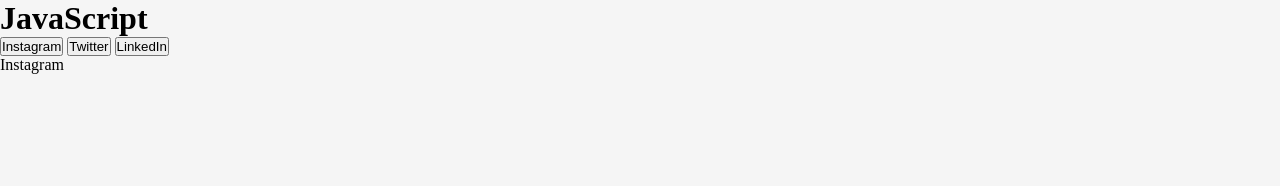
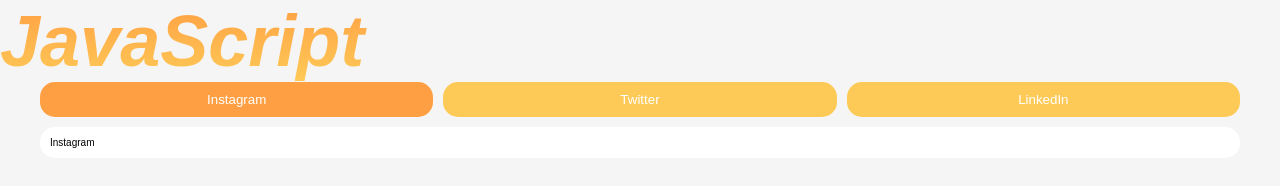
Before and after one commit to marwanalsaydali/JavaScript-Fitness-Gym, a website built with Parcel: page index.html in a window 1280 px wide. Built offline with nearby package versions, Linux system fonts and the light colour scheme; a web font is replaced by a local one.

Commit message:
Tab styles

```diff
--- a/src/styles/style.css
+++ b/src/styles/style.css
@@ -1,10 +1,18 @@
 :root {
   /* color plate */
-  --yellow-primary: #ffc600;
-  --black-lighter: #1d425d;
+  --yellow-light: #feca57;
+  --yellow-dark: #ff9f43;
+  --black-light: #1d425d;
   --black-solid: #000;
   --white-darker: #f5f5f5;
   --white-solid: #fff;
+  --grey-light: #8395a7;
+  --grey-solid: #576574;
+  --grey-dark: #222f3e;
+  --font-f-h: futura-pt-condensed, sans-serif;
+  --font-s-h: 72px;
+  --box-r: 15px;
+  --gap: 10px;
 }
 *,
 *::after,
@@ -15,4 +23,43 @@
 }
 body {
   background-color: var(--white-darker);
+  font-family: var(--font-f-h);
+  font-size: 62.5%;
 }
+main {
+  max-width: 1200px;
+  margin: 0 auto;
+}
+h1 {
+  font-family: var(--font-f-h);
+  font-weight: 700;
+  font-style: italic;
+  font-size: var(--font-s-h);
+  color: var(--yellow-light);
+  background: -webkit-linear-gradient(var(--yellow-dark), var(--yellow-light));
+  -webkit-background-clip: text;
+  -webkit-text-fill-color: transparent;
+}
+[role="tablist"] {
+  width: 100%;
+  display: grid;
+  grid-template-columns: repeat(3, 1fr);
+  grid-gap: var(--gap);
+}
+button[role="tab"] {
+  padding: 10px 0;
+  background-color: var(--yellow-light);
+  outline: none;
+  border: 0;
+  border-radius: var(--box-r);
+  color: var(--white-solid);
+}
+button[aria-selected="true"] {
+  background-color: var(--yellow-dark);
+}
+.tabs [role="tabpanel"] {
+  background-color: var(--white-solid);
+  margin-top: var(--gap);
+  padding: var(--gap);
+  border-radius: var(--box-r);
+}
```
